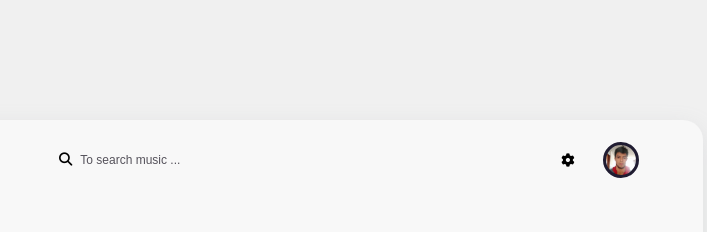
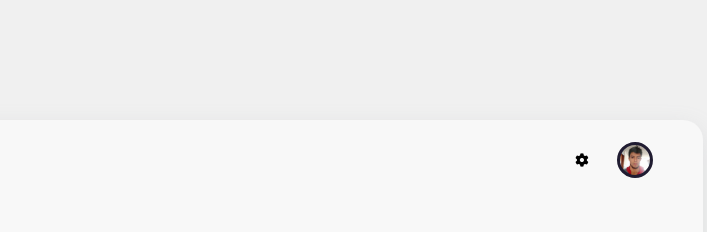
Before and after one commit to FabianXRL16/FabMusic, a website with bundled scripts: page index.html in a window 1280 px wide. Shown: the top 232 px of the page, 387-1094 px from the left. Built offline with nearby package versions, Linux system fonts and the light colour scheme; a web font is replaced by a local one.

Commit message:
Delete input of search

```diff
--- a/assets/sass/components/search.scss
+++ b/assets/sass/components/search.scss
@@ -10,7 +10,7 @@
   padding: 0 50px;
   box-sizing: border-box;
   display: grid;
-  grid-template-columns: 180px 1fr 30px 50px;
+  grid-template-columns: 1fr 30px 36px;
   place-content: center;
   align-items: center;
   @media (max-width: 820px) {
@@ -22,29 +22,6 @@
   }
   .logo {
     height: 40px;
-  }
-  .containerInput {
-    display: flex;
-    @media (max-width: 820px) {
-      display: none;
-    }
-    .input {
-      width: 100%;
-      outline: none;
-      border: none;
-      background: transparent;
-      color: $gray2;
-      font-size: 12px;
-      &::placeholder {
-        color: $gray2;
-      }
-    }
-    .searchIcon {
-      display: flex;
-      justify-content: center;
-      align-items: center;
-      height: 30px;
-    }
   }
   .settings {
     @media (max-width: 820px) {
--- a/index.html
+++ b/index.html
@@ -65,18 +65,13 @@
       </div>
       <div class="search">
         <img class="logo" src="./assets/images/logo.svg" alt="" />
-        <div class="containerInput">
-          <button class="btn searchIcon"><i class="fas fa-search"></i></button>
-          <input class="input" type="text" placeholder="To search music ..." />
-        </div>
         <button class="btn settings"><i class="fas fa-cog"></i></button>
         <button
           class="dev btn"
           style="background-image: url('./assets/images/author.jpg')"
         ></button>
       </div>
-      <div class="currentSong">
-      </div>
+      <div class="currentSong"></div>
     </div>
     <script src="./js/app.js" type="module"></script>
   </body>
```
Also changed, not shown: assets/css/style.css, 1 other file.
